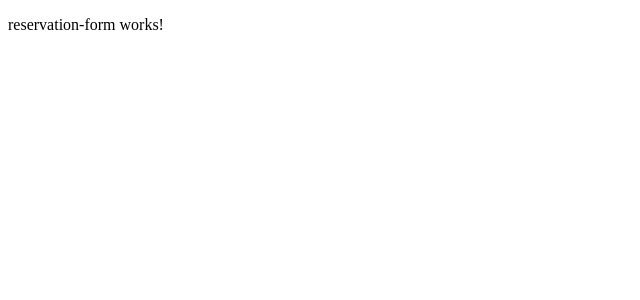
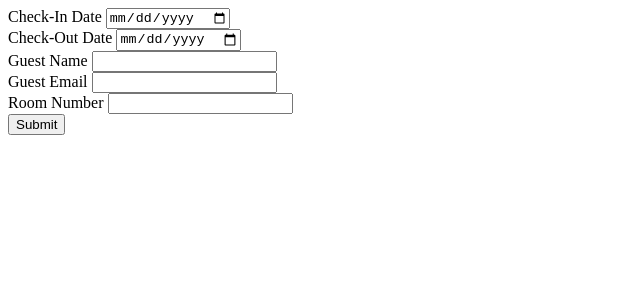
Before and after one commit to anandhureji/hotel_app_angular, an Angular app: page /form in a window 1280 px wide. Shown: the top 300 px of the page, without its empty margins (0-640 px from the left). Built offline with nearby package versions, Linux system fonts and the light colour scheme.

Commit message:
Added reactive form validation

```diff
--- a/src/app/reservation-form/reservation-form.component.html
+++ b/src/app/reservation-form/reservation-form.component.html
@@ -1 +1,31 @@
-<p>reservation-form works!</p>
+<form [formGroup]="reservationForm" (ngSubmit)="onSubmit()">
+    <div>
+        <label>Check-In Date
+        </label>
+        <input type="date" formControlName="checkInDate">
+    </div>
+    <div>
+        <label>Check-Out Date
+        </label>
+        <input type="date" formControlName="checkOutDate">
+    </div>
+    <div>
+        <label>Guest Name
+        </label>
+        <input type="text" formControlName="guestName">
+    </div>
+    <div>
+        <label>Guest Email
+        </label>
+        <input type="email" formControlName="guestEmail">
+    </div>
+    <div>
+        <label>Room Number
+        </label>
+        <input type="number" formControlName="roomNumber">
+    </div>
+
+
+<button type="submit">Submit</button>
+
+</form>
--- a/src/app/reservation-form/reservation-form.component.ts
+++ b/src/app/reservation-form/reservation-form.component.ts
@@ -1,10 +1,37 @@
-import { Component } from '@angular/core';
+import { Component,OnInit } from '@angular/core';
+import {FormBuilder,FormGroup,Validators} from '@angular/forms'
 
 @Component({
   selector: 'app-reservation-form',
   templateUrl: './reservation-form.component.html',
   styleUrls: ['./reservation-form.component.css']
 })
-export class ReservationFormComponent {
+export class ReservationFormComponent implements OnInit {
+
+  reservationForm : FormGroup = new FormGroup({});
+
+  constructor(
+    private formBuilder: FormBuilder){
+
+  }
+  ngOnInit(): void {
+    this.reservationForm = this.formBuilder.group({
+      checkInDate : ['',Validators.required],
+      checkOutDate : ['',Validators.required],
+      guestName : ['',Validators.required],
+      guestEmail : ['',[Validators.required,Validators.email]],
+      roomNumber : ['',Validators.required]
+    })
+
+  }
+
+
+  onSubmit(){
+    if(this.reservationForm.valid){
+      console.log("Valid")
+    }
+
+
+  }
 
 }
--- a/src/app/reservation/reservation.module.ts
+++ b/src/app/reservation/reservation.module.ts
@@ -2,6 +2,7 @@ import { NgModule } from '@angular/core';
 import { CommonModule } from '@angular/common';
 import { ReservationFormComponent } from '../reservation-form/reservation-form.component';
 import { ReservationListComponent } from '../reservation-list/reservation-list.component';
+import { FormsModule,ReactiveFormsModule } from '@angular/forms';
 
 
 
@@ -11,7 +12,9 @@ import { ReservationListComponent } from '../reservation-list/reservation-list.c
     ReservationListComponent
   ],
   imports: [
-    CommonModule
+    CommonModule,
+    FormsModule,
+    ReactiveFormsModule
   ]
 })
 export class ReservationModule { }
```
Also changed, not shown: src/app/models/reservation.ts (+7 -0 lines).
